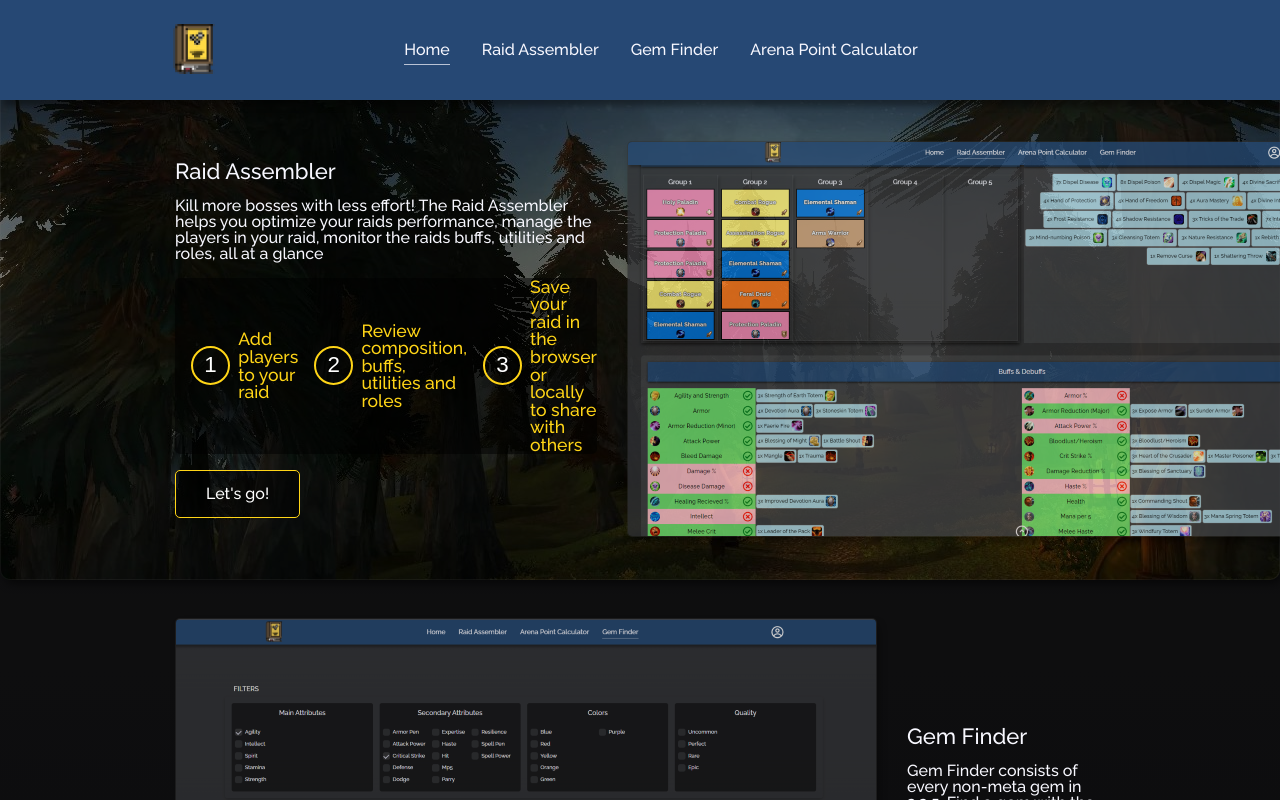
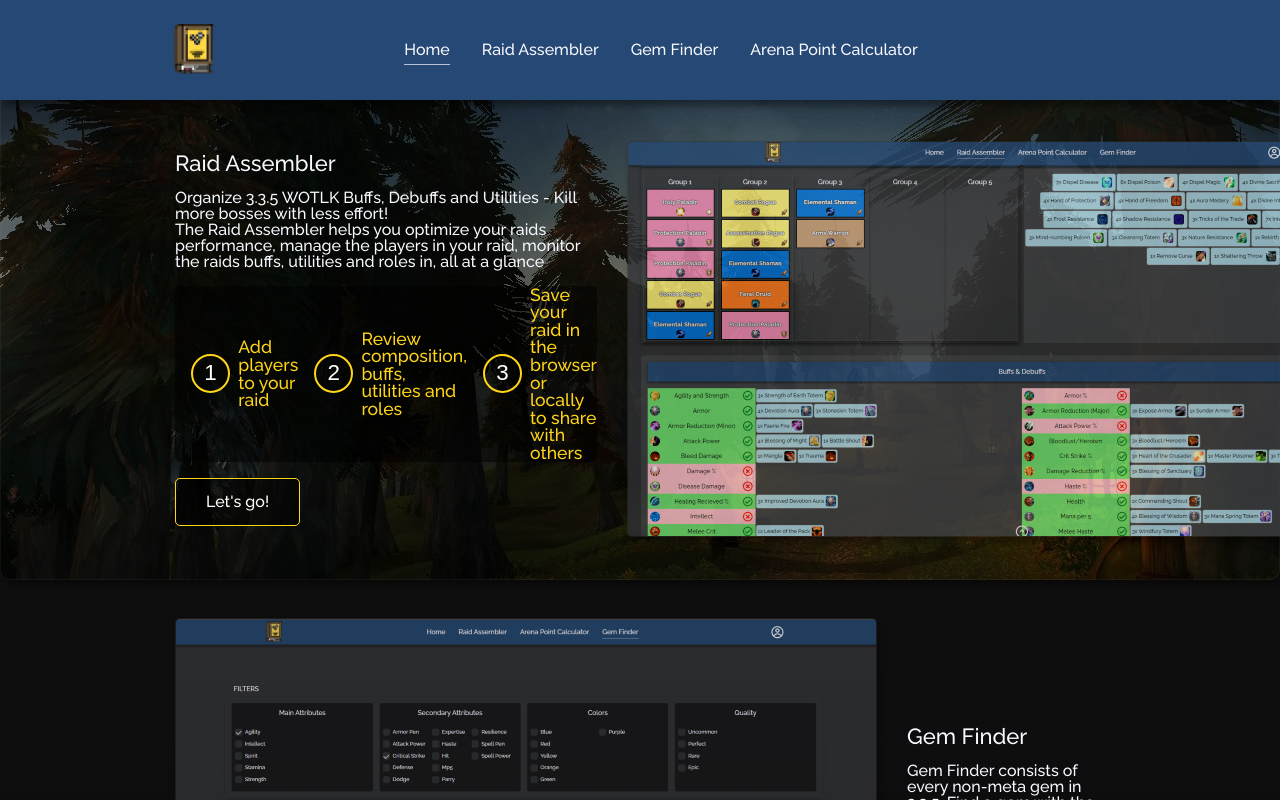
Before and after one commit to MarcusMohns/Codex-Online, a React (Create React App) app: page /home in a window 1280 px wide. Shown: the top 800 px of the page. Built offline with nearby package versions, Linux system fonts and the light colour scheme.

Commit message:
more descriptive home page

```diff
--- a/src/pages/home.js
+++ b/src/pages/home.js
@@ -36,9 +36,12 @@ const Home = () => {
       <PagePreviewContainer>
         <PagePreviewText>
           <PagePreviewHeader>Raid Assembler</PagePreviewHeader>
-          Kill more bosses with less effort! The Raid Assembler helps you
-          optimize your raids performance, manage the players in your raid,
-          monitor the raids buffs, utilities and roles, all at a glance
+          Organize 3.3.5 WOTLK Buffs, Debuffs and Utilities - Kill more bosses
+          with less effort!
+          <br />
+          The Raid Assembler helps you optimize your raids performance, manage
+          the players in your raid, monitor the raids buffs, utilities and roles
+          in, all at a glance
           <div className="step-container">
             <span className="step-number">1</span>
             Add players to your raid
```
